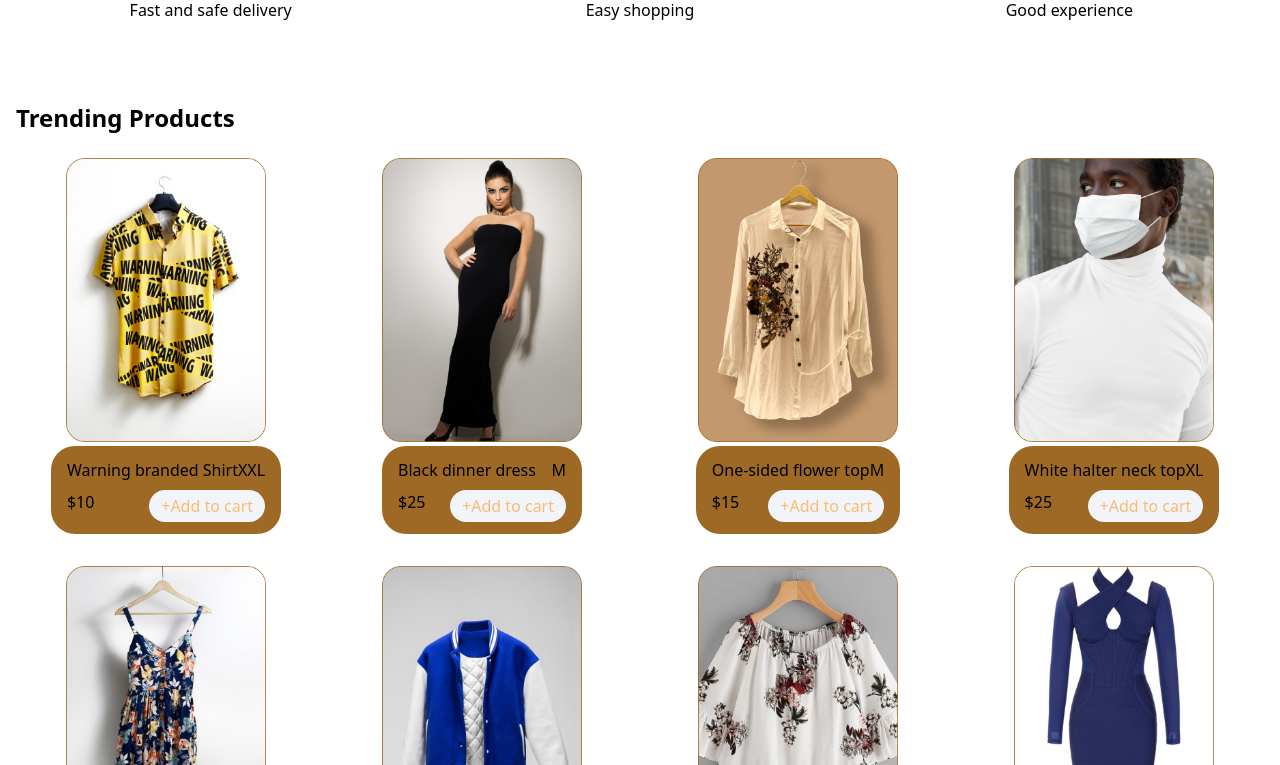
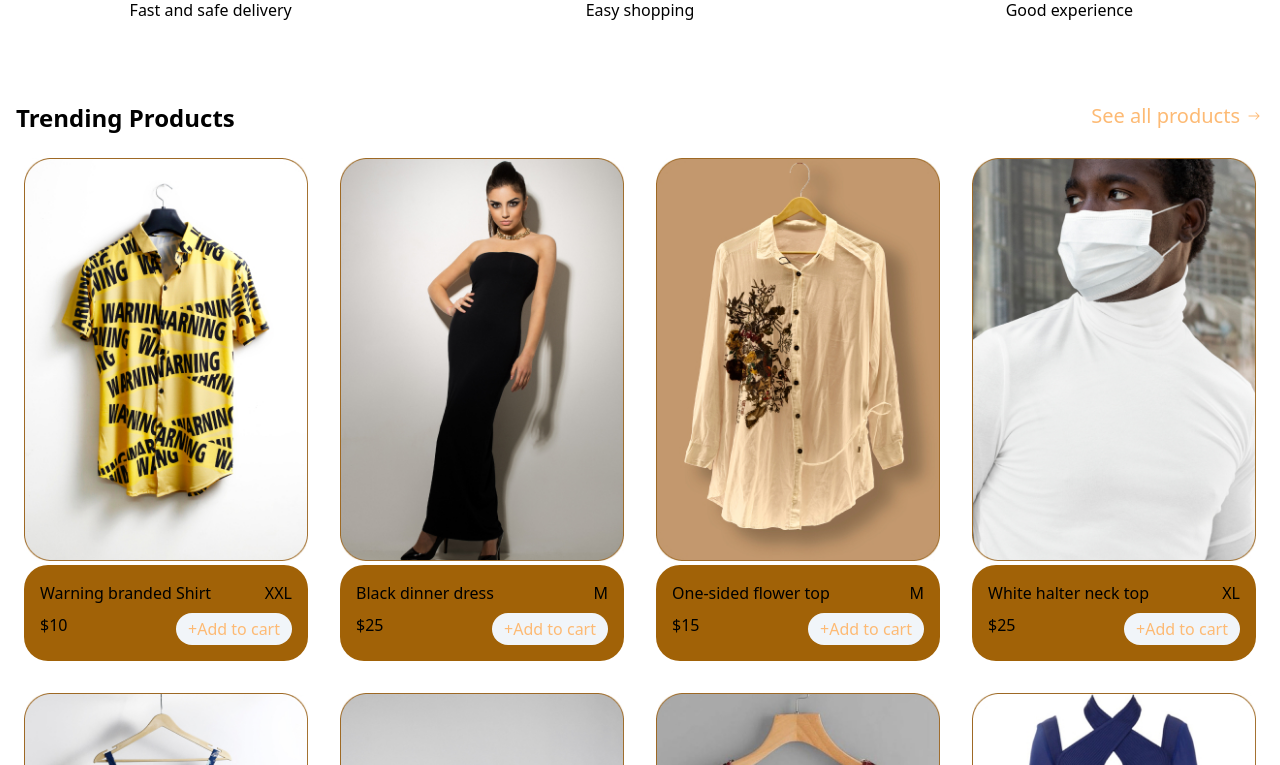
Before and after one commit to SNVibbi/my-fashion-store, a Next.js app: page / in a window 1280 px wide. Shown: the part 815-1580 px from the top of the page. Built offline with nearby package versions, Linux system fonts and the light colour scheme.

Commit message:
corrected the react decoder error

```diff
--- a/pages/index.tsx
+++ b/pages/index.tsx
@@ -15,7 +15,6 @@ import BlueDinner from '../public/blue-dinner.jpg';
 import { IoIosArrowRoundForward } from "react-icons/io";
 import { BsCartDash } from "react-icons/bs";
 import { useCart } from '../components/CartAdd';
-import Link from 'next/link';
 
 interface Product {
   id: number;
@@ -67,14 +66,18 @@ export default function Home() {
         <section className="py-8">
           <div className="flex justify-between mb-4 px-4">
             <h2 className="text-2xl font-semibold">Trending Products</h2>
+            <div>
+              <button className="flex items-center space-x-1 text-orange-300 text-xl">
+                <span>See all products</span>
+                <IoIosArrowRoundForward />
+              </button>
+            </div>
           </div>
           <div className="grid grid-cols-1 md:grid-cols-2 lg:grid-cols-4 gap-4 px-4">
             {products.map((product) => (
               <div key={product.id} className="px-2 py-2 text-center">
-                <Link href={`/product/${product.id}`}>
-                  <button>
-                    <Image src={product.image} alt={product.name} className="mx-auto" width={200} height={200} />
-                    <div className="py-3 px-4 rounded-3xl mt-1" style={{ background: '#9E6924' }}>
+                <Image src={product.image} alt={product.name} className="mx-auto" />
+                <div className="py-4 px-4 rounded-3xl mt-1 bg-yellow-700">
                   <div className="flex justify-between mb-2">
                     <p className="text-wrap">{product.name}</p>
                     <p>{product.size}</p>
@@ -83,17 +86,14 @@ export default function Home() {
                     <p>${product.price}</p>
                     <button
                       className="flex items-center bg-slate-100 text-orange-300 py-1 px-3 rounded-full"
-                          onClick={(e) => {
-                            e.preventDefault();
-                            addToCart({
+                      onClick={() => addToCart({
                         id: product.id,
                         name: product.name,
                         size: product.size,
                         price: product.price,
                         image: product.image,
                         quantity: 1,
-                            });
-                          }}
+                      })}
                     >
                       <span className="hidden md:inline">+</span>
                       <span className="hidden md:inline">Add to cart</span>
@@ -101,22 +101,9 @@ export default function Home() {
                     </button>
                   </div>
                 </div>
-                  </button>
-                </Link>
               </div>
             ))}
           </div>
-          {/* <div className="flex justify-center mt-8">
-            {Array.from({ length: totalPages }, (_, i) => i + 1).map(pageNumber => (
-              <button
-                key={pageNumber}
-                onClick={() => handlePageChange(pageNumber)}
-                className={`mx-1 px-3 py-1 rounded-full ${pageNumber === page ? 'bg-amber-900 text-white' : 'bg-white text-amber-900'}`}
-              >
-                {pageNumber}
-              </button>
-            ))}
-          </div> */}
         </section>
       </div>
     </Layout>
```
Lines whose indentation alone changed are shown as unchanged.
